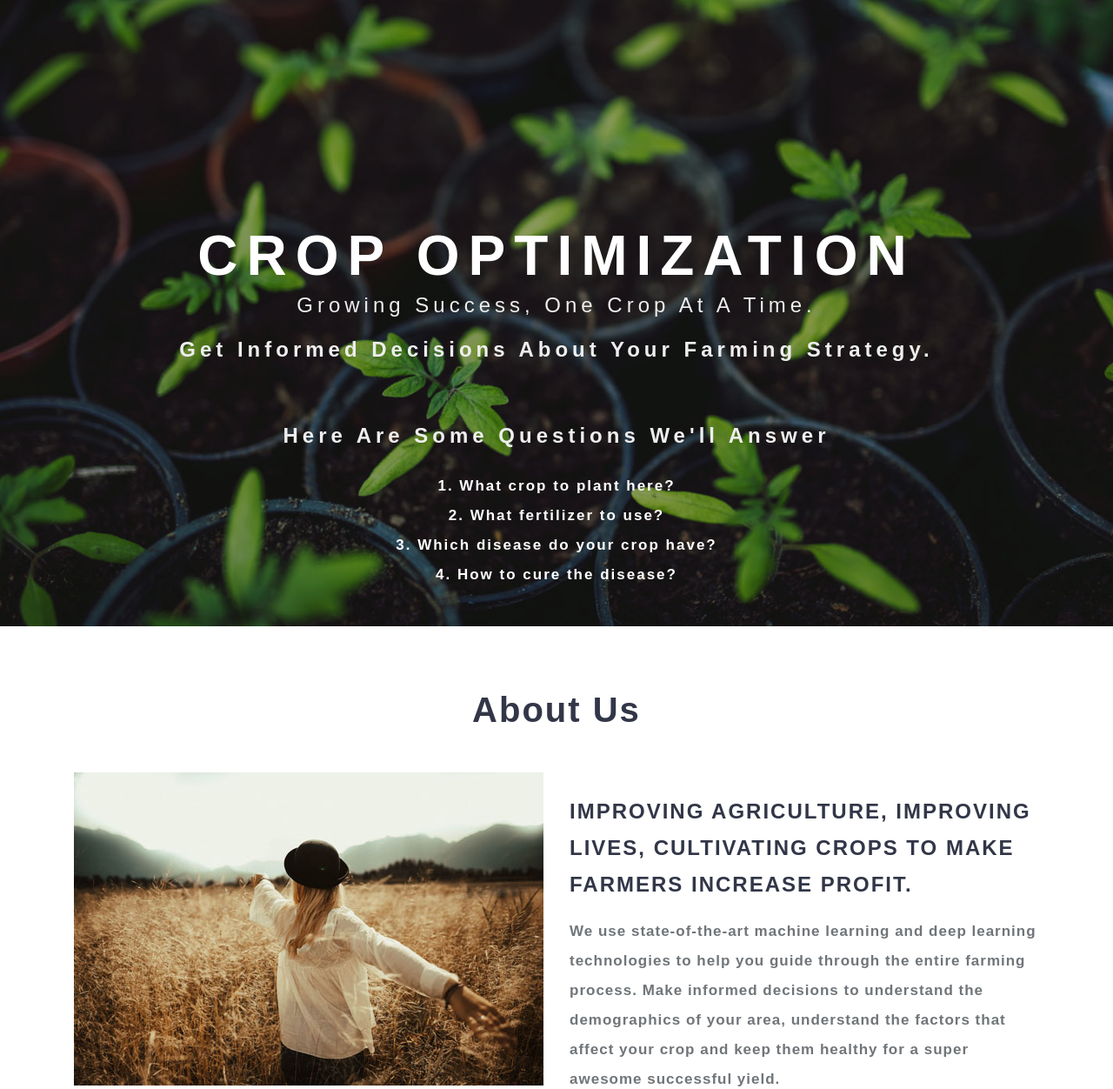
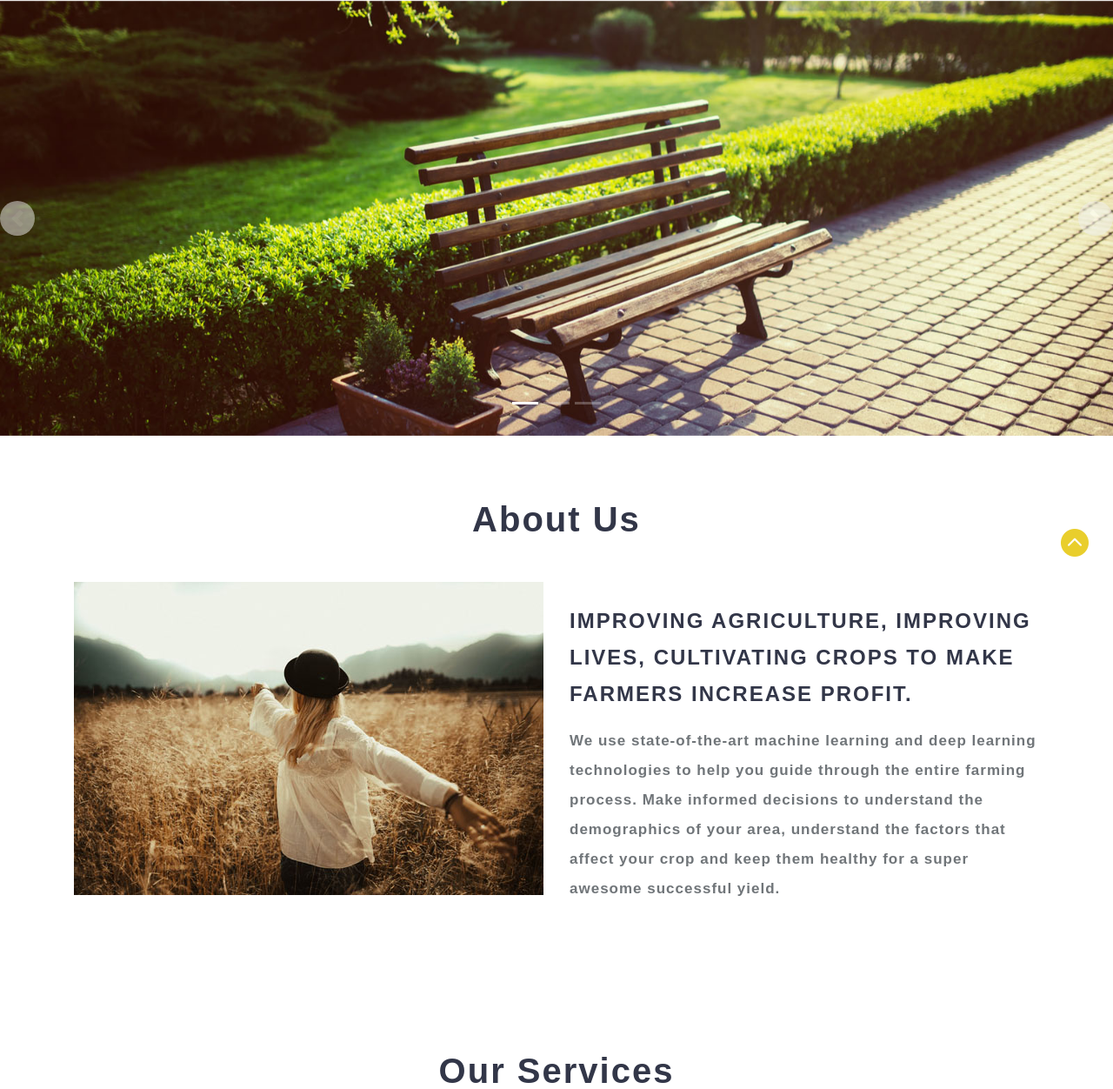
Before and after one commit to sultanbk/CropOptimization, a Flask app: page / in a window 1280 px wide. Shown: the part 126-1378 px from the top of the page at 87% size. Run offline with Flask 3, Linux system fonts and the light colour scheme; parts of the project's set-up code (start-up, migrations or seed data) failed here and were passed over; some libraries are stand-ins or nearby versions; some web fonts are replaced.

Commit message:
slide show added

```diff
--- a/app/static/css/style.css
+++ b/app/static/css/style.css
@@ -1625,3 +1625,20 @@
 }
 
 /*-- //Responsive design --*/
+.carousel-item img {
+  height: 500px;
+  width: auto;
+  object-fit: cover;
+	margin-top: 1px;
+}
+.carousel-control-prev, .carousel-control-next {
+  width: 40px;
+  height: 40px;
+  background-color: #f0f0f0;
+  border-radius: 50%;
+  top: 50%;
+  transform: translateY(-50%);
+}
+.carousel-control-prev-icon, .carousel-control-next-icon {
+  background-size: 100%, 100%;
+}
--- a/app/templates/index.html
+++ b/app/templates/index.html
@@ -2,31 +2,33 @@
 
 {% block body %}
 <!-- banner -->
-<section class="banner_w3lspvt" id="home">
-	<div class="csslider infinity" id="slider1">
-
-				<div class="banner-top">
-					<div class="overlay">
-						<div class="container">
-							<div class="w3layouts-banner-info text-center">
-								<h3 class="text-wh">Crop Optimization</h3>
-								<h4 class="text-wh">Growing Success, One Crop at a Time.</h4>
-								<h4 class="text-wh mx-auto my-3"><b>Get informed decisions about your farming strategy.</b></h4>
-								<br>
-								<h4 class="text-wh mx-auto my-4"><strong> Here are some questions we'll answer</strong></h4>
-								<p class="text-li mx-auto mt-2">
-									1. What crop to plant here? <br>
-									2. What fertilizer to use? <br>
-									3. Which disease do your crop have?<br>
-									4. How to cure the disease?</p>
-							</div>
-						</div>
-					</div>
-				</div>
-	</div>
-</section>
+<div id="carouselExampleIndicators" class="carousel slide" data-ride="carousel">
+  <ol class="carousel-indicators">
+    <li data-target="#carouselExampleIndicators" data-slide-to="0" class="active"></li>
+    <li data-target="#carouselExampleIndicators" data-slide-to="1"></li>
+    <li data-target="#carouselExampleIndicators" data-slide-to="2"></li>
+  </ol>
+  <div class="carousel-inner">
+    <div class="carousel-item active">
+      <img class="d-block w-100" src="static/images/1.jpg" alt="First slide">
+    </div>
+    <div class="carousel-item">
+      <img class="d-block w-100" src="static/images/2.jpg" alt="Second slide">
+    </div>
+    <div class="carousel-item">
+      <img class="d-block w-100" src="static/images/3.jpg" alt="Third slide">
+    </div>
+  </div>
+  <a class="carousel-control-prev" href="#carouselExampleIndicators" role="button" data-slide="prev">
+    <span class="carousel-control-prev-icon" aria-hidden="true"></span>
+    <span class="sr-only">Previous</span>
+  </a>
+  <a class="carousel-control-next" href="#carouselExampleIndicators" role="button" data-slide="next">
+    <span class="carousel-control-next-icon" aria-hidden="true"></span>
+    <span class="sr-only">Next</span>
+  </a>
+</div>
 <!-- //banner -->
-
 <!-- core values -->
 <section class="core-value py-5">
 	<div class="container py-md-4">
```
